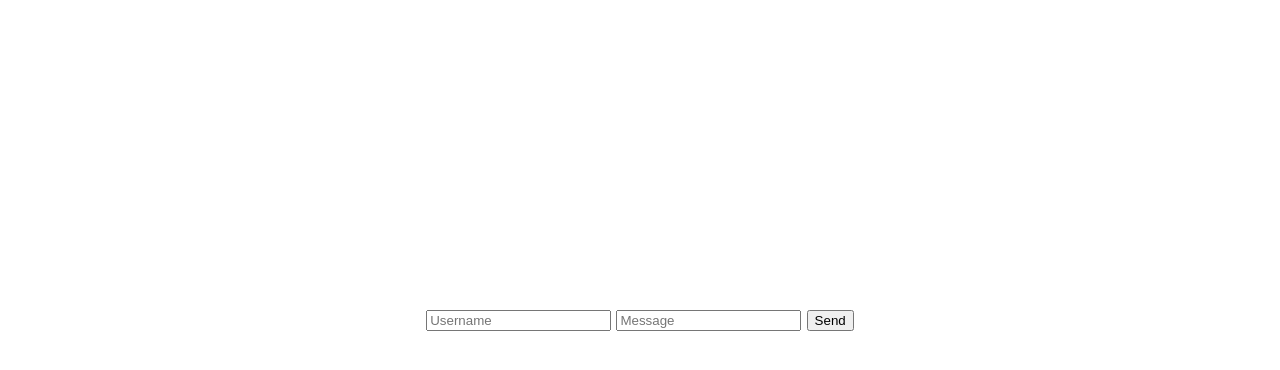
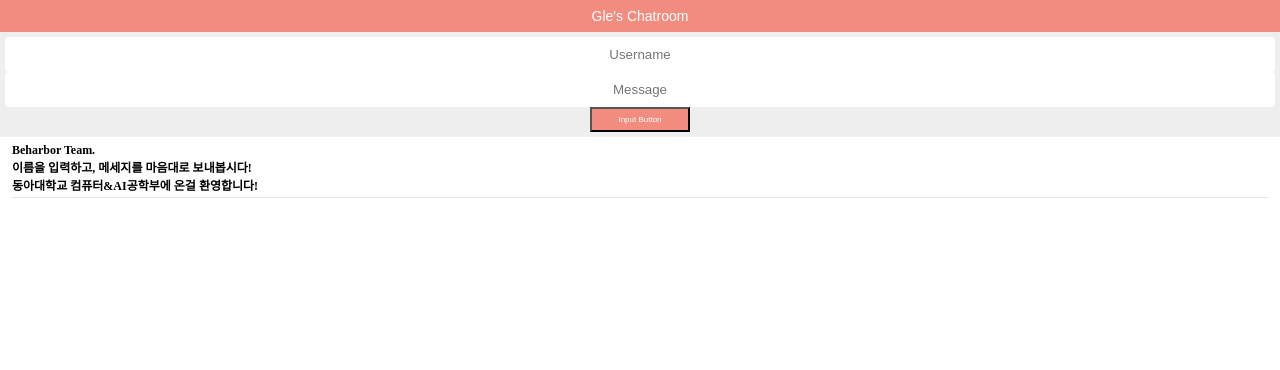
Before and after one commit to Monologue2/Chat_app, a Flask app: page / in a window 1280 px wide. Shown: the top 370 px of the page. Run offline with Flask 2, Linux system fonts and the light colour scheme; some libraries are stand-ins or nearby versions.

Commit message:
인터페이스 수정, css 추가

```diff
--- a/app.py
+++ b/app.py
@@ -8,7 +8,7 @@ socketio = SocketIO(app, cors_allowed_origins='*')
 
 @socketio.on('message')
 def handle_message(message):
-    print("Received message : " + message)
+    print("Received message : ", message)
     if message != "User connected !":
         send(message, broadcast = True)
 
--- /dev/null
+++ b/static/css/style.css
@@ -0,0 +1,78 @@
+* {
+    margin: 0;
+    padding: 0;
+  }
+  body {
+    font-size: 11px;
+  }
+  .chat_list_wrap {
+    width:100%;
+    margin:auto;
+    list-style: none;
+  }
+  .chat_list_wrap .header {
+    font-size: 14px;
+    padding: 8px 0;
+    background: #F18C7E;
+    color: white;
+    text-align: center;
+    font-family: "Josefin Sans", sans-serif;
+  }
+  .chat_list_wrap .search {
+    background: #eee;
+    padding: 5px;
+  }
+  .chat_list_wrap .search input[type="text"] {
+    width: 100%;
+    border-radius: 4px;
+    padding: 10px 0;
+    border: 0;
+    text-align: center;
+  }
+  .chat_list_wrap .button {
+    width: 100px;
+    background-color: #F18C7E;
+    border-radius: px;
+    color: white;
+    padding: 6px 0px;
+    text-align: center;
+    text-decoration: none;
+    display: block;
+    margin : auto;
+    font-size: 8px;
+  }
+  .chat_list_wrap .list {
+    padding: 0 12px;
+  }
+  .chat_list_wrap .list ul {
+    width: 100%;
+    list-style: none;
+    margin-top: 3px;
+  }
+  .chat_list_wrap .list ul li {
+    padding-top: 3px;
+    padding-bottom: 3px;
+    border-bottom: 1px solid #e5e5e5;
+  }
+  .chat_list_wrap .list ul li table {
+    width: 100%;
+  }
+  .chat_list_wrap .list ul li table td.profile_td {
+    width: 50px;
+    padding-right: 11px;
+  }
+  .chat_list_wrap .list ul li table td.profile_td img {
+    width: 50px;
+    height: auto;
+  }
+  .chat_list_wrap .list ul li table td.chat_td .user {
+    font-size: 12px;
+    font-weight: bold;
+  }
+  .chat_list_wrap .list ul li table td.time_td {
+    width: 90px;
+    text-align: center;
+  }
+  .chat_list_wrap .list ul li table td.time_td .time {
+    padding-bottom: 4px;
+  }
--- a/templates/index.html
+++ b/templates/index.html
@@ -1,35 +1,91 @@
 <!DOCTYPE html>
-<html lang="en">
+<html lang="ko">
 <head>
-    <meta charset="UTF-8">
-    <title>Document</title>
+    <title></title>
+    <meta http-equiv="Content-Type" content="text/html; charset=utf-8" />
+    <meta name="viewport" content="width=device-width, initial-scale=1, maximum-scale=1, user-scalable=no">
     <script src="https://cdnjs.cloudflare.com/ajax/libs/socket.io/4.5.4/socket.io.js"></script>
     <script src="https://cdnjs.cloudflare.com/ajax/libs/jquery/3.6.3/jquery.min.js"></script>
+    <link rel="stylesheet" href="{{url_for('static',filename='css/style.css')}}">
 </head>
-<body style="text-align:center; font-family: Arial, serif; font-size: 14pt">
+<body>
+    <!-- 소켓 통신용 스크립트 -->
     <script type="text/javascript">
         $(document).ready(function() {
-        var socket = io.connect(url)
+            var socket = io.connect("http://ip_address:5000")
             socket.on('connect', function() {
                 socket.send("User connected !");
             });
 
             socket.on('message', function(data){
-            $("#messages").append($('<p>').text(data));
+                var html = `
+                <div class="list">
+                    <ul>
+                        <li>
+                            <table cellpadding="0" cellspacing="0">
+                                <tr>
+                                    <td class="chat_td">
+                                        <!--Username & Message-->
+                                        <div class="chat_preview">
+                                            <strong>${data.user}</strong> : ${data.message}
+                                        </div>
+                                    </td>
+                                </tr>
+                            </table>
+                        </li>
+                    </ul>
+                </div>`;
+                if(data.message != '' && data.user != ''){
+                    $(".search").after($(html));
+                }
+                $('#message').val('');
             });
-
-        $('#sendBtn').on('click', function(){
-            socket.send($('#username').val() + ': ' + $('#message').val());
-            $('#message').val('');
+            $('.button').on('click', function(){
+                var name = $('#username').val()
+                var value = $('#message').val()
+                var data = {"user" : name, "message" : value}
+                socket.send(data);
             })
+            $('#message').keypress(function(e){
+            var code = e.keyCode || e.which;
+            if(code == 13) {
+                var name = $('#username').val()
+                var value = $('#message').val()
+                $('#message').val(value + '');
+                var data = {"user" : name, "message" : value}
+                socket.send(data);
+            }})
         })
     </script>
-<div id = "messages" style="margin: 0 auto; width:60%; text-align : left; min-height : 300px">
-
-
+<div class="chat_list_wrap">
+    <div class="header">
+        Gle's Chatroom
     </div>
+    <div class="search">
         <input type="text" id="username" placeholder="Username" required>
         <input type="text" id="message" placeholder="Message" required>
-<button id="sendBtn">Send</button>
+        <input type="button" class="button" value="Input Button">
+    </div>
+    <div class="list">
+        <ul>
+            <li>
+                <table cellpadding="0" cellspacing="0">
+                    <tr>
+                        <td class="chat_td">
+                            <!--Username & Message-->
+                            <div class="user">
+                                Beharbor Team.
+                            </div>
+                            <div class="user">
+                                이름을 입력하고, 메세지를 마음대로 보내봅시다!<br>
+                                동아대학교 컴퓨터&AI공학부에 온걸 환영합니다!
+                            </div>
+                        </td>
+                    </tr>
+                </table>
+            </li>
+        </ul>
+    </div>
+</div>
 </body>
 </html>
```
Lines whose indentation alone changed are shown as unchanged.
